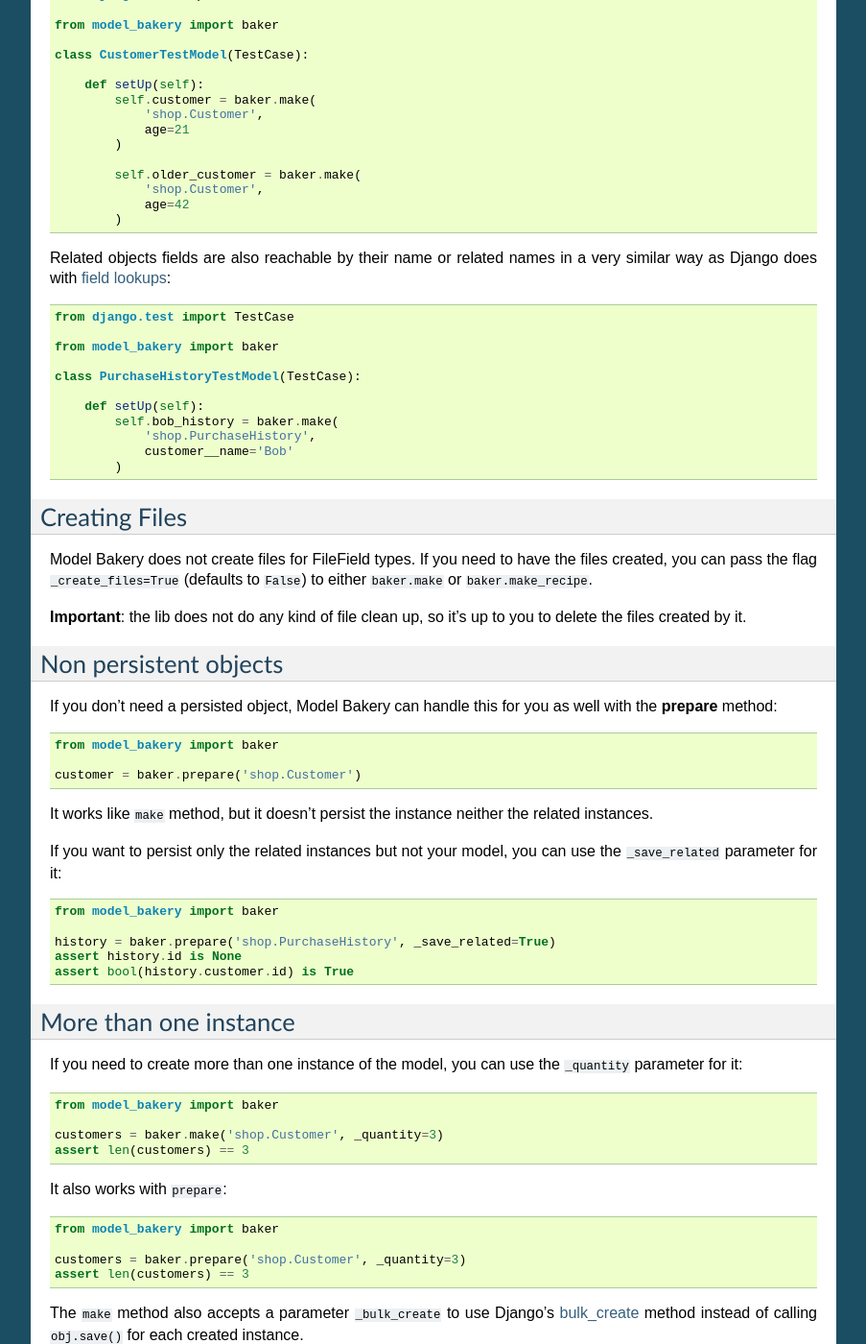
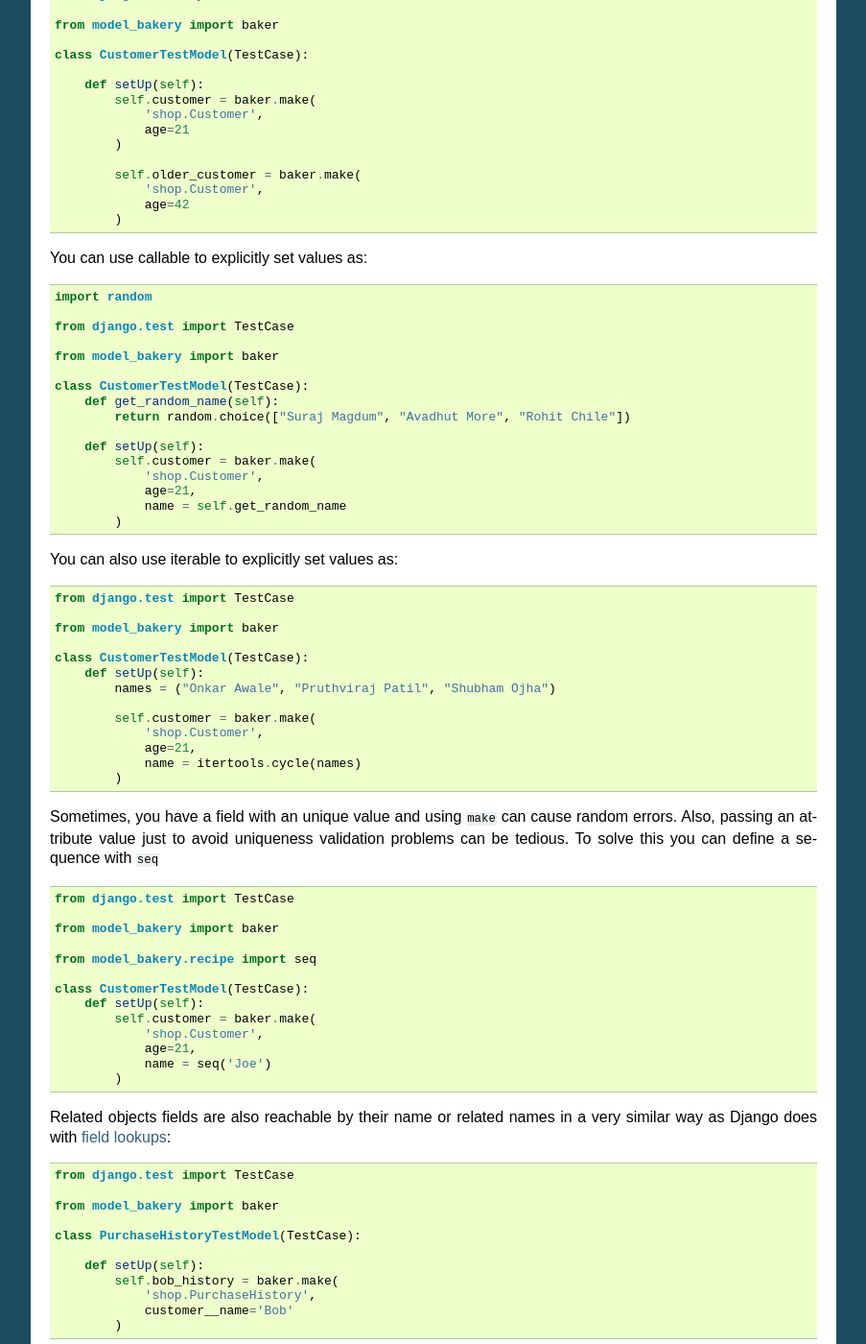
Before and after one commit to model-bakers/model_bakery, a Sphinx documentation site: the page built from docs/source/basic_usage.rst, in a window 1280 px wide and 1400 px high, scrolled down 2430 px. Shown: the whole window at 96% size, without its empty margins (198-1101 px from the left). Built offline with Sphinx 7.4.7, drawn with Linux system fonts in a browser that asks for light colours.

Commit message:
Added documentation for callables, iterables, sequences

```diff
--- a/docs/source/basic_usage.rst
+++ b/docs/source/basic_usage.rst
@@ -150,6 +150,57 @@ By default, Model Bakery uses random values to populate the model's fields. But
                 age=42
             )
 
+You can use callable to explicitly set values as: ::
+
+    import random
+
+    from django.test import TestCase
+
+    from model_bakery import baker
+
+    class CustomerTestModel(TestCase):
+        def get_random_name(self):
+            return random.choice(["Suraj Magdum", "Avadhut More", "Rohit Chile"])
+
+        def setUp(self):
+            self.customer = baker.make(
+                'shop.Customer',
+                age=21,
+                name = self.get_random_name
+            )
+
+You can also use iterable to explicitly set values as: ::
+
+    from django.test import TestCase
+
+    from model_bakery import baker
+
+    class CustomerTestModel(TestCase):
+        def setUp(self):
+            names = ("Onkar Awale", "Pruthviraj Patil", "Shubham Ojha")
+
+            self.customer = baker.make(
+                'shop.Customer',
+                age=21,
+                name = itertools.cycle(names)
+            )
+
+Sometimes, you have a field with an unique value and using ``make`` can cause random errors. Also, passing an attribute value just to avoid uniqueness validation problems can be tedious. To solve this you can define a sequence with ``seq`` ::
+
+    from django.test import TestCase
+
+    from model_bakery import baker
+
+    from model_bakery.recipe import seq
+
+    class CustomerTestModel(TestCase):
+        def setUp(self):
+            self.customer = baker.make(
+                'shop.Customer',
+                age=21,
+                name = seq('Joe')
+            )
+
 Related objects fields are also reachable by their name or related names in a very similar way as Django does with `field lookups <https://docs.djangoproject.com/en/dev/ref/models/querysets/#field-lookups>`_: ::
 
     from django.test import TestCase
```
